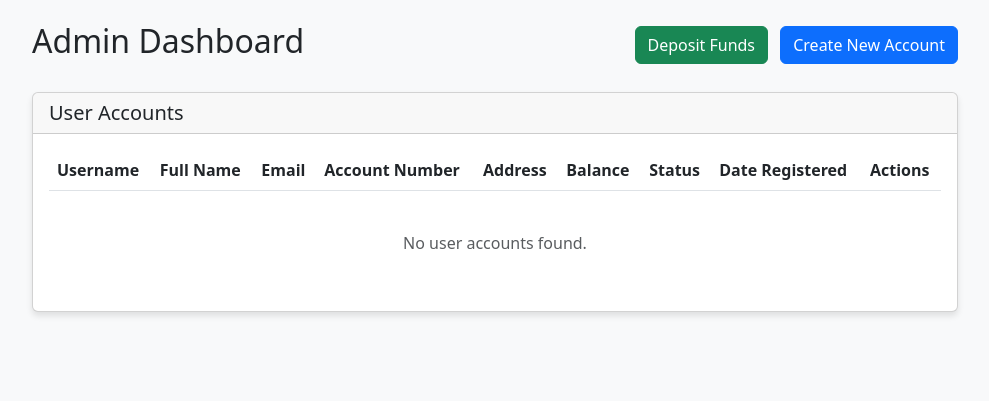
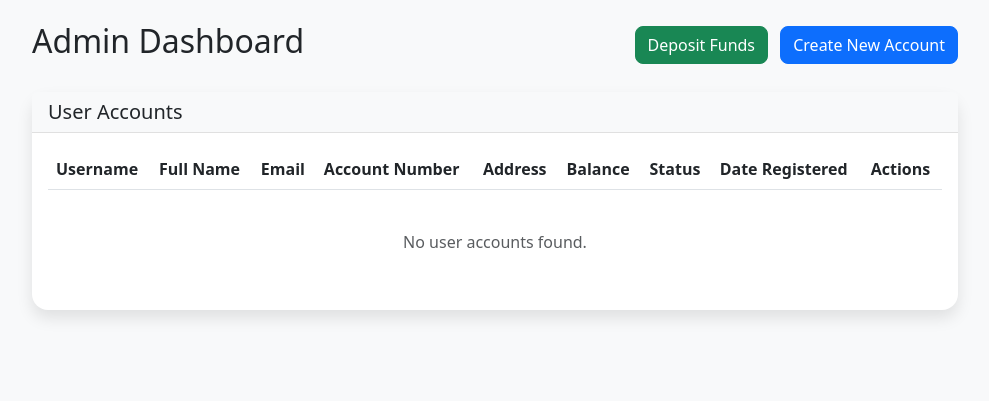
Before and after one commit to jijayne/simple-banking-app-v2, a Python web app: template templates/admin/dashboard.html in a window 1280 px wide. Shown: the part 62-463 px from the top of the page, without its empty margins (145-1134 px from the left). Run offline with Jinja, Linux system fonts and the light colour scheme; the template is opened without the code that fills it, so the values that code supplies are empty.

Commit message:
UI Implemented (Dashboard)

```diff
--- a/templates/admin/dashboard.html
+++ b/templates/admin/dashboard.html
@@ -1,6 +1,79 @@
 {% extends "base.html" %}
 
 {% block content %}
+<style>
+/* General card styling */
+.card {
+    border-radius: 1rem;
+    box-shadow: 0 0.5rem 1rem rgba(0, 0, 0, 0.1);
+    border: none;
+}
+
+/* Card headers */
+.card-header {
+    background-color: #f8f9fa;
+    border-bottom: 1px solid #e0e0e0;
+    font-weight: 600;
+    font-size: 1.1rem;
+}
+
+/* Form inputs */
+.form-control {
+    border-radius: 0.5rem;
+    box-shadow: none;
+    transition: border-color 0.3s ease;
+}
+
+.form-control:focus {
+    border-color: #0d6efd;
+    box-shadow: 0 0 0 0.2rem rgba(13,110,253,0.25);
+}
+
+/* Buttons */
+.btn {
+    border-radius: 0.5rem;
+    transition: background-color 0.3s ease, transform 0.2s ease;
+}
+
+.btn:hover {
+    transform: scale(1.02);
+}
+
+.btn-outline-secondary:hover {
+    background-color: #e2e6ea;
+}
+
+/* Badge styles */
+.badge {
+    padding: 0.5em 0.75em;
+    font-size: 0.85rem;
+    border-radius: 0.5rem;
+}
+
+/* Table enhancements */
+.table thead {
+    background-color: #f1f1f1;
+    font-weight: 600;
+}
+
+.table td,
+.table th {
+    vertical-align: middle;
+}
+
+/* Responsive text truncation */
+.text-truncate {
+    overflow: hidden;
+    white-space: nowrap;
+    text-overflow: ellipsis;
+}
+
+/* Utility classes */
+.me-1 {
+    margin-right: 0.25rem !important;
+}
+</style>
+
 <div class="row">
     <div class="col-lg-10 offset-lg-1">
         <div class="d-flex justify-content-between align-items-center mb-4">
```
